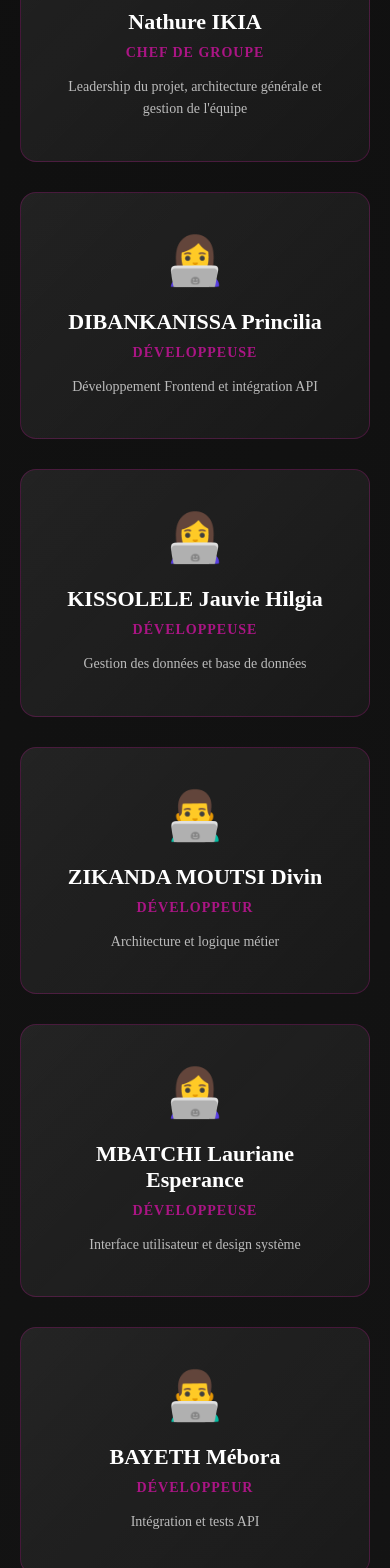
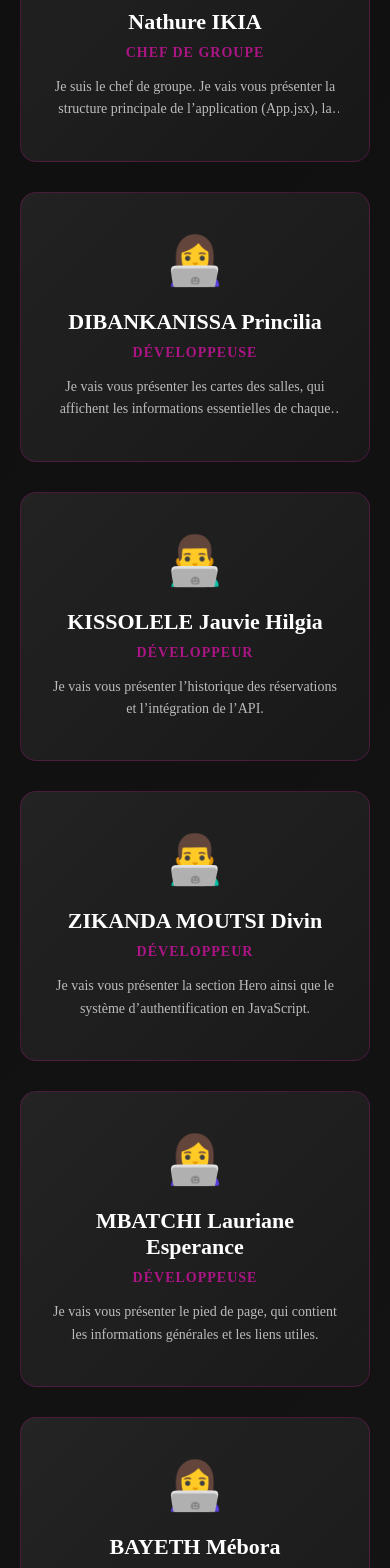
Before and after one commit to Nathure-IKIA/Reservation_Groupe3, a React (Vite) app: page /team in a window 390 px wide. Shown: the part 432-2000 px from the top of the page. Built offline with nearby package versions, Linux system fonts and the light colour scheme.

Commit message:
Amélioration de la responsivité des pages AuthFrom, Login, Register (inputs, conteneur, mobile)

```diff
--- a/src/pages/AuthFrom.css
+++ b/src/pages/AuthFrom.css
@@ -1,11 +1,13 @@
 .auth-container {
     position: relative;
-    width: 360px;
+    width: 100%;
+    max-width: 360px;
     padding: 30px 26px;
     background: linear-gradient(135deg, #ff0080, #ff4da6);
     border-radius: 18px;
     z-index: 2;
     box-shadow: 0 25px 50px rgba(0, 0, 0, 0.6);
+    margin: 32px auto;
 }
 
 /* 🌸 ROSE INCLINÉ (DERRIÈRE) */
@@ -55,3 +57,22 @@
     background: #fff;
     color: #000000;
 }
+/* Responsive pour mobile */
+@media (max-width: 500px) {
+    .auth-container {
+        padding: 18px 8px;
+        max-width: 98vw;
+    }
+    .auth-container h2 {
+        font-size: 20px;
+        margin-bottom: 16px;
+    }
+    .auth-container input {
+        padding: 10px;
+        font-size: 10px;
+    }
+    .auth-container button {
+        padding: 10px;
+        font-size: 10px;
+    }
+}
--- a/src/pages/Team.jsx
+++ b/src/pages/Team.jsx
@@ -7,84 +7,84 @@ const Team = () => {
             id: 0,
             name: "Nathure IKIA",
             role: "Chef de Groupe",
-            description: "Leadership du projet, architecture générale et gestion de l'équipe",
+            description: "Je suis le chef de groupe. Je vais vous présenter la structure principale de l’application (App.jsx), la gestion des routes protégées (ProtectedRoute.jsx) ainsi que le tableau de bord de l’administrateur.",
             icon: "👑"
         },
         {
             id: 1,
             name: "DIBANKANISSA Princilia",
             role: "Développeuse",
-            description: "Développement Frontend et intégration API",
+            description: "Je vais vous présenter les cartes des salles, qui affichent les informations essentielles de chaque salle.",
             icon: "👩‍💻"
         },
         {
             id: 2,
             name: "KISSOLELE Jauvie Hilgia",
-            role: "Développeuse",
-            description: "Gestion des données et base de données",
-            icon: "👩‍💻"
+            role: "Développeur",
+            description: "Je vais vous présenter l’historique des réservations et l’intégration de l’API.",
+            icon: "👨‍💻"
         },
         {
             id: 3,
             name: "ZIKANDA MOUTSI Divin",
             role: "Développeur",
-            description: "Architecture et logique métier",
+            description: "Je vais vous présenter la section Hero ainsi que le système d’authentification en JavaScript.",
             icon: "👨‍💻"
         },
         {
             id: 4,
             name: "MBATCHI Lauriane Esperance",
             role: "Développeuse",
-            description: "Interface utilisateur et design système",
+            description: "Je vais vous présenter le pied de page, qui contient les informations générales et les liens utiles.",
             icon: "👩‍💻"
         },
         {
             id: 5,
             name: "BAYETH Mébora",
-            role: "Développeur",
-            description: "Intégration et tests API",
-            icon: "👨‍💻"
+            role: "Développeuse",
+            description: "Je vais vous présenter l’affichage des salles disponibles.",
+            icon: "👩‍💻"
         },
         {
             id: 6,
             name: "MBOUNGOU Altesse Fortune",
-            role: "Développeur",
-            description: "Authentification et sécurité",
-            icon: "👨‍💻"
+            role: "Développeuse",
+            description: "Je vais vous présenter la page Contact ainsi que la connexion des utilisateurs.",
+            icon: "👩‍💻"
         },
         {
             id: 7,
             name: "MBENGO Carla",
             role: "Développeuse",
-            description: "Responsive design et optimisation",
+            description: "Je vais vous présenter la section Feature qui met en avant les fonctionnalités clés de l’application.",
             icon: "👩‍💻"
         },
         {
             id: 8,
             name: "MANTEKA John",
             role: "Développeur",
-            description: "Gestion des réservations et logique métier",
+            description: "Je vais vous présenter le système de réservation et d’enregistrement.",
             icon: "👨‍💻"
         },
         {
             id: 9,
             name: "KIAYENIKA Timothée",
             role: "Développeur",
-            description: "Dashboard administrateur et reporting",
+            description: "Je vais vous présenter la barre de navigation et la gestion des liens.",
             icon: "👨‍💻"
         },
         {
             id: 10,
             name: "NGATSONO Vianey Rick",
             role: "Développeur",
-            description: "Performance et optimisation du code",
+            description: "Je vais vous présenter le calendrier des réservations.",
             icon: "👨‍💻"
         },
         {
             id: 11,
             name: "MANPOUKA BANZOUZI Walker",
             role: "Développeur",
-            description: "Performance et optimisation du code",
+            description: "Je vais vous présenter le module AuthModal ainsi que la gestion de l’équipe (Team)",
             icon: "👨‍💻"
         },
     ];
```
Also changed, not shown: explications_git.txt (added).
